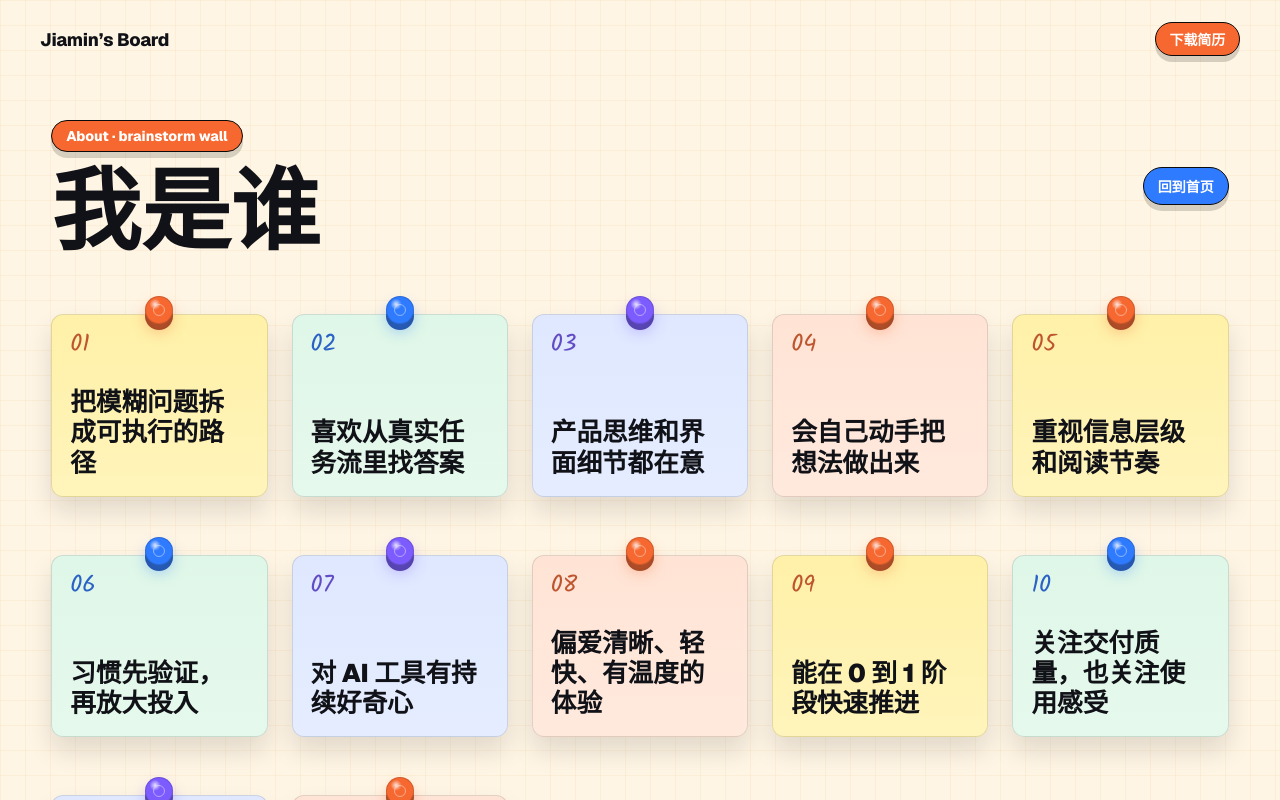
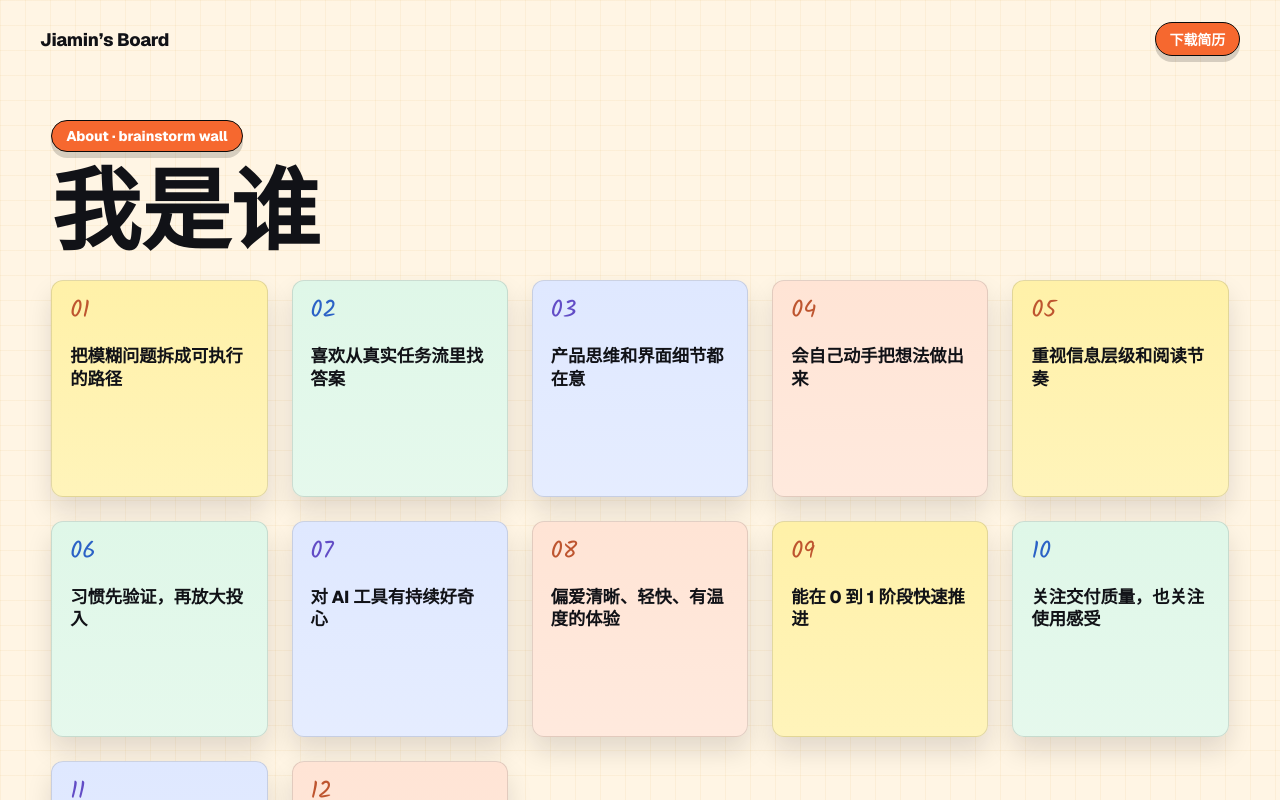
Before and after one commit to jaemin17/jaemin-portfolio, a Next.js app: page /about in a window 1280 px wide. Shown: the top 800 px of the page. Built offline with nearby package versions, Linux system fonts and the light colour scheme.

Commit message:
Refine about note typography

```diff
--- a/src/app/about/about.module.css
+++ b/src/app/about/about.module.css
@@ -16,7 +16,6 @@
 .topBar {
   display: flex;
   align-items: center;
-  justify-content: space-between;
   gap: 18px;
   margin-bottom: 28px;
 }
@@ -47,28 +46,6 @@
   letter-spacing: 0;
 }
 
-.backLink {
-  flex: 0 0 auto;
-  display: inline-flex;
-  align-items: center;
-  justify-content: center;
-  min-height: 38px;
-  padding: 0 14px;
-  border: 1px solid #0b0b0b;
-  border-radius: 999px;
-  background: #2f7bff;
-  box-shadow: 0 6px 0 rgba(0, 0, 0, 0.16);
-  color: #ffffff;
-  font-size: 14px;
-  font-weight: 800;
-  transition: transform 150ms ease, box-shadow 150ms ease;
-}
-
-.backLink:hover {
-  transform: translateY(-4px);
-  box-shadow: 0 9px 0 rgba(0, 0, 0, 0.14);
-}
-
 .noteGrid {
   display: grid;
   grid-template-columns: repeat(auto-fit, minmax(178px, 1fr));
@@ -78,52 +55,26 @@
 
 .noteItem {
   --note-accent: #fff1a8;
-  --pin-color: #f6682f;
+  --note-color: #f6682f;
   position: relative;
   min-width: 0;
   aspect-ratio: 1;
-  padding-top: 34px;
   transition: transform 160ms ease;
 }
 
 .noteItem:nth-child(4n + 2) {
   --note-accent: #dff7e8;
-  --pin-color: #2f7bff;
+  --note-color: #2f7bff;
 }
 
 .noteItem:nth-child(4n + 3) {
   --note-accent: #dfe8ff;
-  --pin-color: #7c5cff;
+  --note-color: #7c5cff;
 }
 
 .noteItem:nth-child(4n + 4) {
   --note-accent: #ffe4d5;
-  --pin-color: #f6682f;
-}
-
-.pin {
-  position: absolute;
-  top: 16px;
-  left: 50%;
-  width: 28px;
-  height: 28px;
-  border-radius: 999px;
-  background: radial-gradient(circle at 35% 28%, rgba(255, 255, 255, 0.82), transparent 22%),
-    var(--pin-color);
-  border: 1px solid rgba(17, 18, 23, 0.16);
-  box-shadow:
-    0 8px 14px color-mix(in oklab, var(--pin-color) 34%, transparent),
-    0 6px 0 color-mix(in oklab, var(--pin-color) 64%, #0b0b0b);
-  transform: translateX(-50%);
-  z-index: 2;
-}
-
-.pin::after {
-  content: "";
-  position: absolute;
-  inset: 7px;
-  border-radius: inherit;
-  border: 1px solid rgba(255, 255, 255, 0.44);
+  --note-color: #f6682f;
 }
 
 .note {
@@ -131,7 +82,8 @@
   height: 100%;
   min-height: 0;
   flex-direction: column;
-  justify-content: space-between;
+  justify-content: flex-start;
+  gap: 22px;
   padding: 18px;
   border: 1px solid rgba(17, 18, 23, 0.12);
   border-radius: 12px;
@@ -151,7 +103,7 @@
 }
 
 .noteIndex {
-  color: color-mix(in oklab, var(--pin-color) 78%, #111217);
+  color: color-mix(in oklab, var(--note-color) 78%, #111217);
   font-size: 24px;
   line-height: 1;
   font-family: var(--font-kalam), var(--font-geist-sans), system-ui, sans-serif;
@@ -159,10 +111,9 @@
 
 .noteText {
   display: block;
-  margin-top: auto;
-  font-size: clamp(18px, 2vw, 26px);
-  line-height: 1.18;
-  font-weight: 900;
+  font-size: clamp(16px, 1.35vw, 20px);
+  line-height: 1.28;
+  font-weight: 720;
   letter-spacing: 0;
 }
 
@@ -191,6 +142,6 @@
   }
 
   .noteText {
-    font-size: 17px;
+    font-size: 16px;
   }
 }
--- a/src/app/about/page.tsx
+++ b/src/app/about/page.tsx
@@ -1,4 +1,3 @@
-import Link from "next/link";
 import { SiteHeader } from "@/components/SiteHeader";
 import styles from "./about.module.css";
 
@@ -30,15 +29,11 @@ export default function AboutPage() {
                 我是谁
               </h1>
             </div>
-            <Link className={styles.backLink} href="/">
-              回到首页
-            </Link>
           </header>
 
           <div className={styles.noteGrid} aria-label="关于我的便利贴">
             {notes.map((note, index) => (
               <article key={note} className={styles.noteItem}>
-                <span className={styles.pin} aria-hidden="true" />
                 <span className={styles.note}>
                   <span className={styles.noteIndex}>{String(index + 1).padStart(2, "0")}</span>
                   <span className={styles.noteText}>{note}</span>
```
